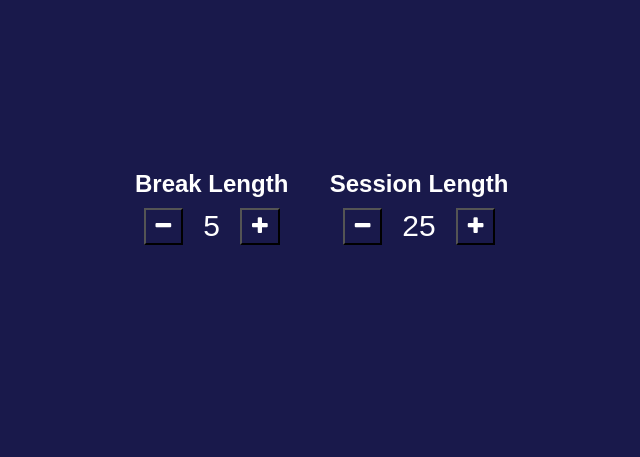
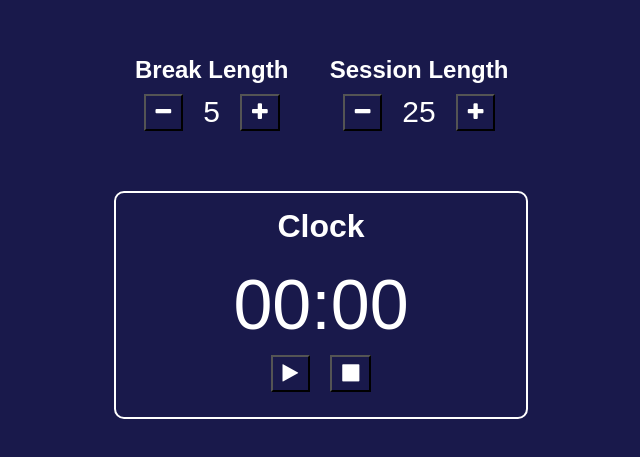
Before and after one commit to Bre323/Pomodoro, a React (Create React App) app: page / in a window 1280 px wide. Shown: the part 153-610 px from the top of the page, without its empty margins (319-959 px from the left). Built offline with nearby package versions, Linux system fonts and the light colour scheme.

Commit message:
Clock component structure and style

```diff
--- a/src/App.js
+++ b/src/App.js
@@ -1,5 +1,6 @@
 import React from "react";
 import SetTimer from "./components/SetTimer";
+import Clock from "./components/Clock"
 
 
 const App = () => {
@@ -34,6 +35,8 @@ const App = () => {
                 <SetTimer {...breakProps} />
                 <SetTimer {...sessionProps} />
             </div>
+
+            <Clock />
         </div>
     )
 }
--- /dev/null
+++ b/src/components/Clock.js
@@ -0,0 +1,24 @@
+import React from "react";
+import "../styles/Clock.css";
+
+const Clock = () => {
+    return (
+        <div className="clock-container">
+            <h1 id="timer-label">Clock</h1>
+            <span id="time-left">00:00</span>
+
+            <div className="clock-buttons">
+                <button id="start_stop">
+                    <i className="fa fa-play" />
+                </button>
+
+                <button id="reset">
+                    <i className="fa fa-stop" />
+                </button>
+            </div>
+        </div>
+    )
+}
+
+
+export default Clock
--- /dev/null
+++ b/src/styles/Clock.css
@@ -0,0 +1,31 @@
+.clock-container {
+    border: 2px solid white;
+    border-radius: 10px;
+    text-align: center;
+    padding: 15px;
+}
+
+.clock-container h1 {
+    margin-bottom: 20px;
+}
+
+.clock-container span {
+    font-size: 70px;
+}
+
+.clock-buttons button {
+    background-color: transparent;
+    font-size: 20px;
+    color: #fff;
+    cursor: pointer;
+    margin: 10px;
+    padding: 5px 10px;
+}
+
+.clock-buttons button:hover {
+    background-color: #111;
+}
+
+.clock-buttons button:active {
+    background-color: #333;
+}
--- a/src/styles/SetTimer.css
+++ b/src/styles/SetTimer.css
@@ -17,7 +17,7 @@
     margin: 0 10px;
 }
 
-button {
+.buttons-wrapper button {
     background-color: transparent;
     font-size: 20px;
     color: #fff;
@@ -26,10 +26,10 @@ button {
     padding: 5px 10px;
 }
 
-button:hover {
+.buttons-wrapper button:hover {
     background-color: #111;
 }
 
-button:active {
+.buttons-wrapper button:active {
     background-color: #333;
 }
```
